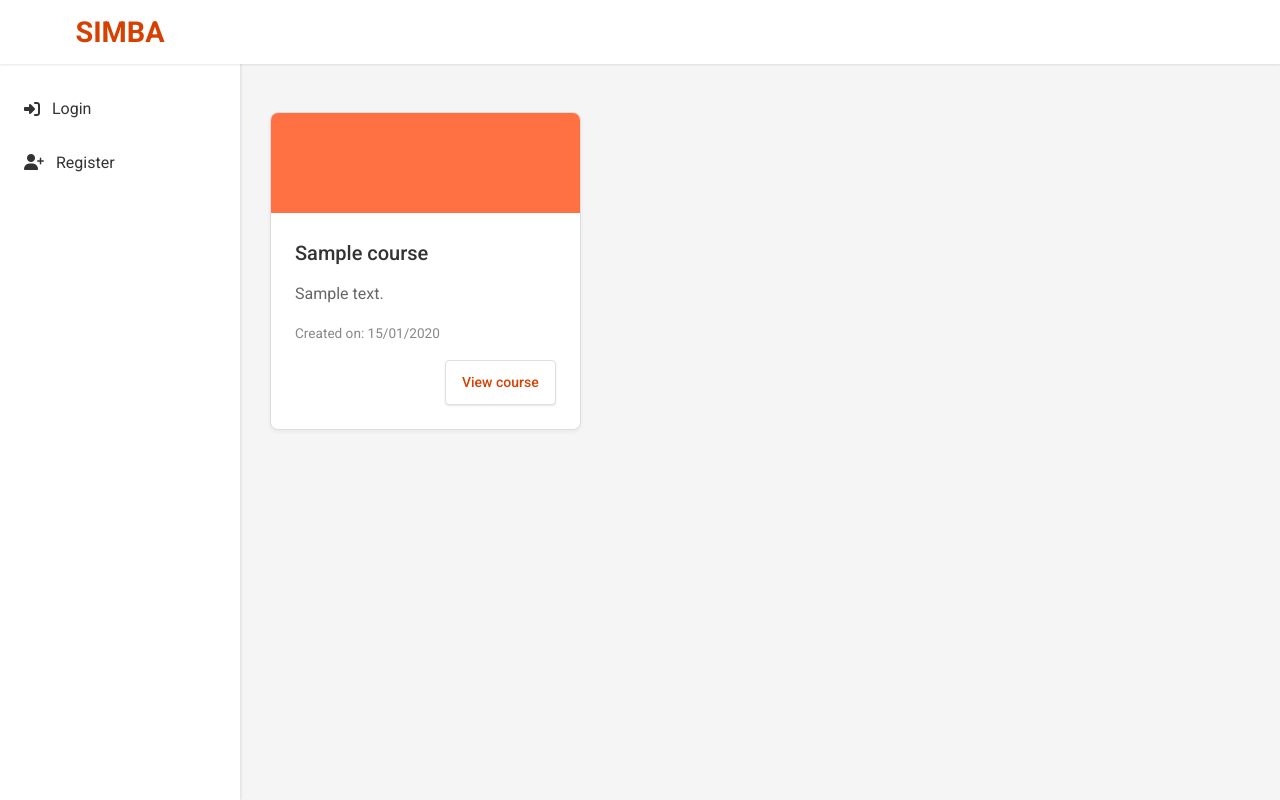
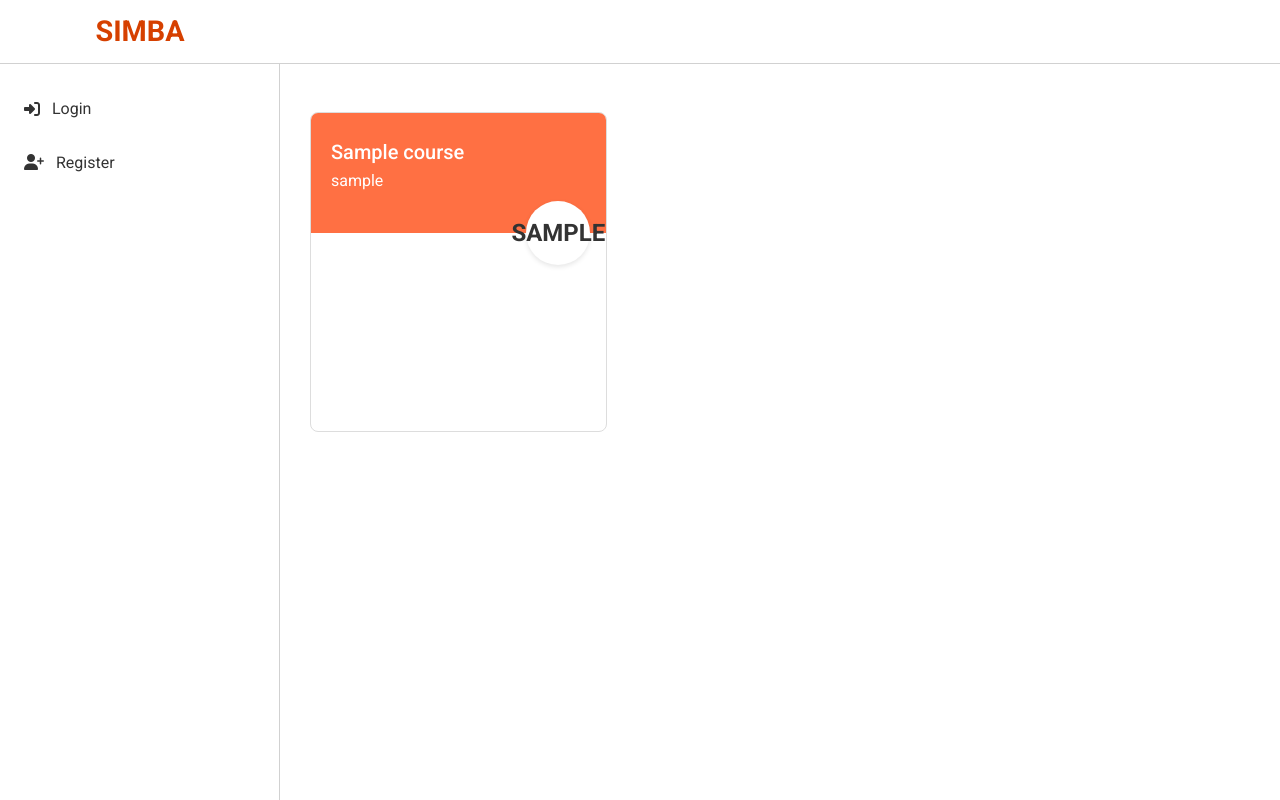
Before and after one commit to WalidAssknid/simba, a Django app: template simbaapp/templates/courses.html in a window 1280 px wide. Run offline with Django 5.2, Linux system fonts and the light colour scheme; the template is opened without the code that fills it: most values are stand-ins (such as "Sample title", 1, 10 or a date in 2020); one stand-in notice (Sample message) is shown.

Commit message:
feat: login and courses views updates

```diff
--- a/simbaapp/static/css/button-adjustments.css
+++ /dev/null
@@ -1,17 +0,0 @@
-.header-actions {
-  display: flex;
-  align-items: center;
-  gap: 24px;
-  position: absolute;
-  right: calc(var(--sidebar-width) / 3);
-}
-
-.add-button {
-  position: relative;
-  top: 2px;
-}
-
-.header-brand {
-  left: calc(var(--sidebar-width) / 2);
-  transform: translateX(-50%);
-}
--- a/simbaapp/static/css/simba.css
+++ b/simbaapp/static/css/simba.css
@@ -13,11 +13,11 @@
   --text-color: #333333;
   --background-color: #ffffff;
   --background-light: #f5f5f5;
-  --border-color: #e0e0e0;
+  --border-color: #d1d1d1; /* Slightly darker border color */
   --hover-color: #f8f8f8;
-  --sidebar-width: 240px;
+  --sidebar-width: 280px; /* Increased from 240px */
   --header-height: 64px;
-  --card-shadow: 0 1px 3px rgba(0,0,0,0.12), 0 1px 2px rgba(0,0,0,0.24);
+  --card-shadow: none; /* Removed shadow */
   --transition-speed: 0.3s;
 }
 
@@ -30,7 +30,7 @@
 body {
   font-family: 'Roboto', 'Segoe UI', Tahoma, Geneva, Verdana, sans-serif;
   line-height: 1.6;
-  background-color: var(--background-light);
+  background-color: white; /* Changed to white */
   color: var(--text-color);
   min-height: 100vh;
   margin: 0;
@@ -68,13 +68,15 @@
   margin: 0;
   width: 100%;
   max-width: 100%;
+  background-color: white;
 }
 
 /* Header */
 .header {
   background: white;
   color: var(--text-color);
-  box-shadow: 0 1px 2px rgba(0, 0, 0, 0.1);
+  box-shadow: none;
+  border-bottom: 1px solid var(--border-color);
   position: fixed;
   top: 0;
   left: 0;
@@ -117,13 +118,14 @@
 .header-actions {
   display: flex;
   align-items: center;
-  gap: 16px;
-  margin-right: 32px;
+  gap: 24px;
+  position: absolute;
+  right: calc(var(--sidebar-width) / 5);
 }
 
 .add-button {
   background-color: var(--primary-color);
-  color: white;
+  color: white !important; /* Force white color */
   width: 36px;
   height: 36px;
   border-radius: 4px;
@@ -167,7 +180,8 @@
   height: 100%;
   width: var(--sidebar-width);
   background-color: white;
-  box-shadow: 1px 0 3px rgba(0, 0, 0, 0.1);
+  box-shadow: none;
+  border-right: 1px solid var(--border-color);
   z-index: 99;
   padding-top: var(--header-height);
   overflow-y: auto;
@@ -288,23 +303,28 @@
   border: 1px solid var(--border-color);
   border-radius: 8px;
   background-color: white;
-  box-shadow: var(--card-shadow);
+  box-shadow: none;
   display: flex;
   flex-direction: column;
   overflow: hidden;
-  transition: transform 0.2s ease, box-shadow 0.2s ease;
+  transition: border-color 0.2s ease;
   height: 100%;
+  position: relative;
 }
 
 .course-card:hover {
-  transform: translateY(-4px);
-  box-shadow: 0 4px 10px rgba(0,0,0,0.15);
+  transform: none;
+  box-shadow: none;
+  border-color: #b1b1b1;
 }
 
 .course-card-header {
   height: 100px;
   background-color: var(--primary-color);
-  position: relative;
+  position: absolute; /* Posicionamento absoluto para cobrir toda a largura */
+  top: 0;
+  left: 0;
+  right: 0; /* Estende até a extremidade direita */
   display: flex;
   align-items: flex-end;
 }
@@ -649,20 +682,20 @@
   padding: 10px 16px;
   background-color: var(--primary-color);
   color: white;
-  border: none;
+  border: 1px solid transparent;
   border-radius: 4px;
   font-size: 14px;
   font-weight: 500;
   cursor: pointer;
-  transition: all 0.2s ease;
+  transition: background-color 0.2s ease;
   text-align: center;
-  box-shadow: 0 1px 2px rgba(0, 0, 0, 0.1);
+  box-shadow: none;
 }
 
 .btn:hover {
   background-color: var(--primary-light);
-  transform: translateY(-1px);
-  box-shadow: 0 2px 4px rgba(0, 0, 0, 0.15);
+  transform: none;
+  box-shadow: none;
 }
 
 .btn-secondary {
--- a/simbaapp/templates/base.html
+++ b/simbaapp/templates/base.html
@@ -25,7 +25,7 @@
                     <div class="sidebar-section">
                         <div class="sidebar-section-title">Courses</div>
                         <a href="{% url 'courses' %}" class="sidebar-item {% if request.resolver_match.url_name == 'courses' %}active{% endif %}">
-                            <i class="fas fa-th"></i> All Courses
+                            All Courses
                         </a>
                     </div>
                     <div class="sidebar-section">
@@ -33,18 +33,18 @@
                         {% for enrolled_course in enrolled_courses %}
                             <a href="{% url 'course_detail' enrolled_course.id %}"
                                class="sidebar-item {% if active_course.id == enrolled_course.id %}active{% endif %}">
-                                <i class="fas fa-book"></i> {{ enrolled_course.title }}
+                                {{ enrolled_course.title }}
                             </a>
                         {% endfor %}
                     </div>
                 {% else %}
                     <!-- Main navigation -->
                     <a href="{% url 'courses' %}" class="sidebar-item {% if request.resolver_match.url_name == 'courses' %}active{% endif %}">
-                        <i class="fas fa-th"></i> Courses
+                        Courses
                     </a>
                     {% if request.session.role == 'teacher' %}
                         <a href="{% url 'dashboard' %}" class="sidebar-item {% if request.resolver_match.url_name == 'dashboard' %}active{% endif %}">
-                            <i class="fas fa-tachometer-alt"></i> Dashboard
+                            Dashboard
                         </a>
                     {% endif %}
                 {% endif %}
@@ -96,7 +96,7 @@
     </header>
 
     <main class="container">
-        {% if messages %}
+        {% if messages and request.resolver_match.url_name != 'login' and request.resolver_match.url_name != 'register' %}
             {% for message in messages %}
                 <div class="alert {% if message.tags %}alert-{{ message.tags }}{% else %}alert-warning{% endif %}">
                     {{ message }}
--- a/simbaapp/templates/courses.html
+++ b/simbaapp/templates/courses.html
@@ -9,16 +9,28 @@
 <div class="courses-container">
     {% for course in courses %}
         <div class="course-card">
-            <div class="course-card-header course-color-{% cycle '1' '2' '3' '4' %}">
-            </div>
-            <div class="course-card-content">
-                <h3>{{ course.title }}</h3>
-                <p>{{ course.description|truncatechars:100 }}</p>
-                <small>Created on: {{ course.created_at|date:"d/m/Y" }}</small>
-                <div class="course-actions">
-                    <a href="{% url 'course_detail' course.id %}" class="btn btn-secondary">View course</a>
+            <a href="{% url 'course_detail' course.id %}" class="course-card-link">
+                <div class="card-header course-color-{% cycle '1' '2' '3' '4' %}">
+                    {% if request.session.role == 'teacher' and request.session.user_id == course.owner.id %}
+                    <div class="card-options">
+                        <button class="dropdown-toggle"><i class="fas fa-angle-down"></i></button>
+                        <div class="dropdown-menu">
+                            <a href="{% url 'edit_course' course.id %}" class="dropdown-item">Edit course</a>
+                            <a href="#" class="dropdown-item delete-course" data-course-id="{{ course.id }}">Delete course</a>
                         </div>
                     </div>
+                    {% endif %}
+                    <div class="course-info">
+                        <h3 class="course-title">{{ course.title }}</h3>
+                        <p class="teacher-name">{{ course.owner.username }}</p>
+                    </div>
+                </div>
+                <div class="card-body">
+                    <div class="profile-circle">
+                        {{ course.owner.username|first|upper }}
+                    </div>
+                </div>
+            </a>
         </div>
     {% empty %}
         <div class="empty-state">
@@ -37,38 +49,52 @@
 
 {% block extra_css %}
 <style>
-    .course-header {
-        display: flex;
-        justify-content: space-between;
-        align-items: center;
-        margin-bottom: 2rem;
-    }
-
-    .teacher-actions {
-        display: flex;
-        gap: 0.5rem;
-    }
-
+/* Course Cards */
 .courses-container {
   display: grid;
-        gap: 1.5rem;
-        grid-template-columns: repeat(auto-fill, minmax(300px, 1fr));
+  gap: 24px;
+  grid-template-columns: repeat(auto-fill, minmax(280px, 1fr));
+  margin-top: 24px;
 }
 
 .course-card {
   border: 1px solid #ddd;
   border-radius: 8px;
   background-color: white;
-        box-shadow: 0 2px 4px rgba(0,0,0,0.05);
   display: flex;
   flex-direction: column;
   overflow: hidden;
+  position: relative;
+  height: 320px;
+  transition: box-shadow 0.2s ease;
 }
 
-    .course-card-header {
-        height: 100px;
+.course-card:hover {
+  box-shadow: 0 2px 10px rgba(0,0,0,0.1);
 }
 
+.course-card-link {
+  text-decoration: none;
+  color: inherit;
+  position: absolute;
+  top: 0;
+  left: 0;
+  width: 100%;
+  height: 100%;
+  z-index: 10;
+}
+
+.card-header {
+  height: 120px;
+  position: relative;
+  padding: 20px;
+  overflow: hidden;
+  display: flex;
+  flex-direction: column;
+  justify-content: center;
+}
+
+/* Course color variations */
 .course-color-1 {
   background-color: #FF7043;
 }
@@ -85,46 +111,129 @@
   background-color: #D84315;
 }
 
-    .course-card-content {
-        padding: 1.5rem;
+.course-info {
+  display: flex;
+  flex-direction: column;
+  z-index: 11;
+  width: 100%;
+  padding-right: 70px;
 }
 
-    .course-card h3 {
-        margin-top: 0;
+.course-title {
+  font-size: 1.5rem;
+  color: white !important;
+  margin: 0 0 8px 0;
+  font-weight: 500;
+  text-align: left;
+}
+
+.teacher-name {
+  font-size: 1rem;
+  color: white !important;
+  font-weight: normal;
+  margin: 0;
+  text-align: left;
+}
+
+.card-options {
+  position: absolute;
+  top: 15px;
+  right: 50px;
+  z-index: 25;
+  display: block;
+}
+
+.dropdown-toggle {
+  background: transparent;
+  border: none;
+  font-size: 1.4rem;
+  color: white;
+  cursor: pointer;
+  padding: 8px;
+  opacity: 0.9;
+}
+
+.dropdown-toggle:hover {
+  opacity: 1;
+  background-color: rgba(255,255,255,0.1);
+  border-radius: 50%;
+}
+
+.dropdown-menu {
+  display: none;
+  position: absolute;
+  right: 0;
+  top: 100%;
+  background-color: white;
+  border: 1px solid #ddd;
+  border-radius: 4px;
+  min-width: 160px;
+  z-index: 30;
+  box-shadow: 0 2px 5px rgba(0,0,0,0.1);
+}
+
+.card-options:hover .dropdown-menu {
+  display: block;
+}
+
+.dropdown-item {
+  display: block;
+  padding: 10px 15px;
+  text-decoration: none;
   color: #333;
 }
 
-    .course-card p {
-        flex-grow: 1;
-        color: #666;
+.dropdown-item:hover {
+  background-color: #f5f5f5;
 }
 
-    .course-card small {
-        color: #888;
-        display: block;
-        margin-bottom: 1rem;
+.card-body {
+  flex-grow: 1;
+  position: relative;
+  padding: 16px;
 }
 
-    .course-actions {
+.profile-circle {
+  width: 64px;
+  height: 64px;
+  border-radius: 50%;
+  background-color: white;
+  border: 2px solid rgba(255,255,255,0.8);
   display: flex;
-        justify-content: flex-end;
+  align-items: center;
+  justify-content: center;
+  font-size: 1.5rem;
+  color: #333;
+  font-weight: bold;
+  position: absolute;
+  right: 16px;
+  top: -32px; /* Metade para cima no header */
+  z-index: 15;
+  box-shadow: 0 2px 5px rgba(0,0,0,0.1);
 }
 
 .empty-state {
-        grid-column: 1 / -1;
   text-align: center;
-        padding: 3rem;
-        background-color: #f9f9f9;
+  padding: 48px 24px;
+  background-color: white;
   border-radius: 8px;
+  border: 1px solid #ddd;
+  margin: 32px auto;
+  max-width: 600px;
+  grid-column: 1 / -1; /* Garante que ocupe toda a largura da grid */
 }
 
 .empty-state h3 {
-        margin-top: 0;
-        color: #666;
+  font-size: 1.5rem;
+  margin-bottom: 16px;
+  color: #333;
+  text-align: center;
 }
 
 .empty-state p {
-        color: #888;
+  color: #666;
+  margin-bottom: 24px;
+  text-align: center;
 }
 </style>
 {% endblock %}
--- a/simbaapp/urls.py
+++ b/simbaapp/urls.py
@@ -9,6 +9,7 @@
     path('chainlit/', views.chainlit_view, name='chainlit_view'),
     path('course/create/', views.create_course_view, name='create_course'),
     path('course/<int:course_id>/', views.course_detail_view, name='course_detail'),
+    path('course/<int:course_id>/edit/', views.edit_course_view, name='edit_course'),
     path('course/<int:course_id>/activity/create/', views.create_activity_view, name='create_activity'),
     path('course/join/', views.join_course_view, name='join_course'),
     path('dashboard/', views.dashboard_view, name='dashboard'),
```
Also changed, not shown: other parts of simbaapp/static/css/simba.css (+54 -27 lines), simbaapp/templates/login.html (+23 -0 lines), simbaapp/views.py (+42 -0 lines). Lines whose indentation alone changed are shown as unchanged.
